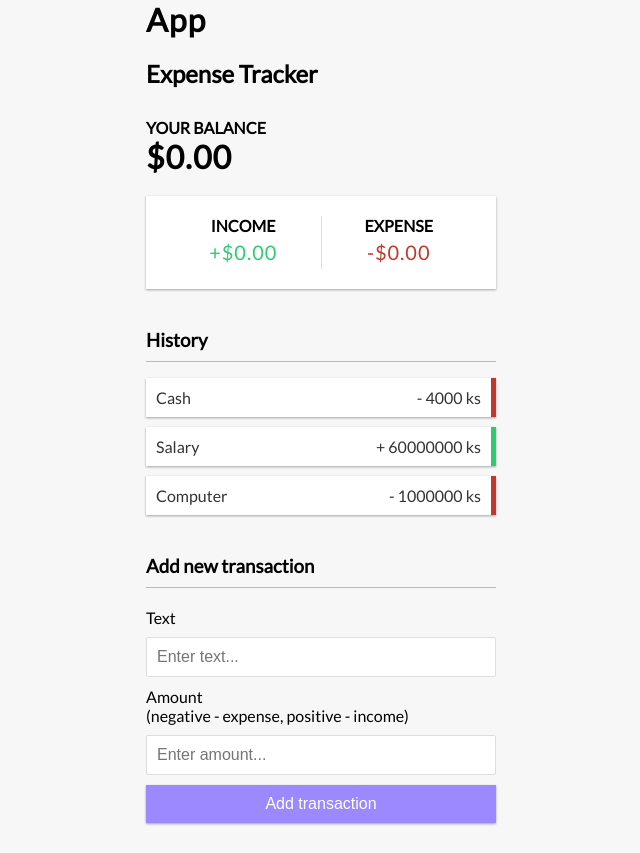
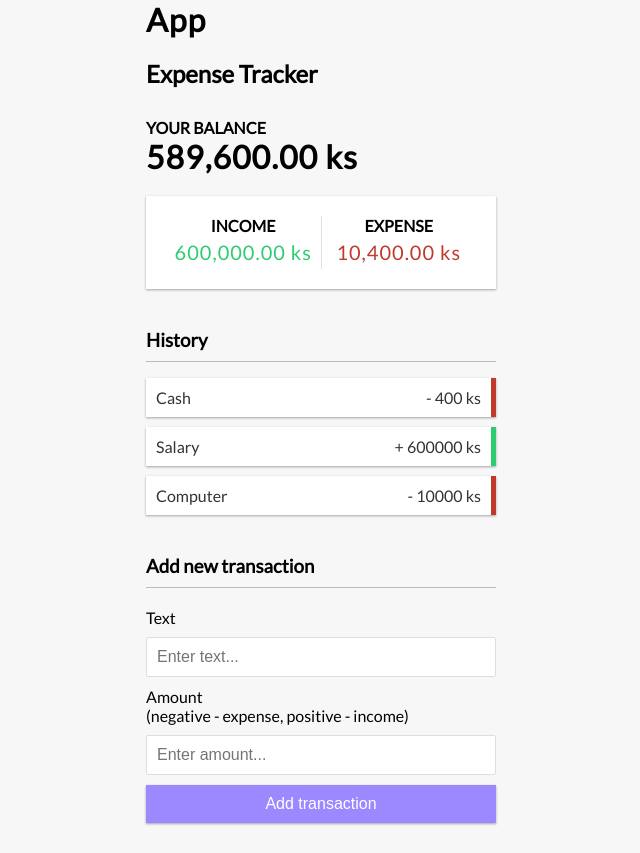
Before and after one commit to NightCoderMMCoder/Vue3-CLI, a Vue app: page / in a window 1280 px wide. Shown: the whole page, without its empty margins (319-959 px from the left). Built offline with nearby package versions, Linux system fonts and the light colour scheme.

Commit message:
11-calcTransaction

```diff
--- a/src/App.vue
+++ b/src/App.vue
@@ -2,7 +2,7 @@
   <h1>App</h1>
   <TheHeader></TheHeader>
   <div class="container">
-    <CalculateTransaction></CalculateTransaction>
+    <CalculateTransaction :transactions="transactions"></CalculateTransaction>
     <transactions-list
       :transactions="transactions"
       @delete-transaction="removeTransaction"
@@ -30,17 +30,17 @@ export default {
         {
           id: 1,
           name: "Cash",
-          amount: -4000,
+          amount: -400,
         },
         {
           id: 2,
           name: "Salary",
-          amount: 60000000,
+          amount: 600000,
         },
         {
           id: 3,
           name: "Computer",
-          amount: -1000000,
+          amount: -10000,
         },
       ],
     };
--- a/src/components/CalculateTransaction.vue
+++ b/src/components/CalculateTransaction.vue
@@ -1,21 +1,51 @@
 <template>
   <h4>Your Balance</h4>
-  <h1 id="balance">$0.00</h1>
+  <h1 id="balance">{{ totalBalance }} ks</h1>
 
   <div class="inc-exp-container">
     <div>
       <h4>Income</h4>
-      <p id="money-plus" class="money plus">+$0.00</p>
+      <p id="money-plus" class="money plus">{{ calcIncome }} ks</p>
     </div>
     <div>
       <h4>Expense</h4>
-      <p id="money-minus" class="money minus">-$0.00</p>
+      <p id="money-minus" class="money minus">{{ calcExpense }} ks</p>
     </div>
   </div>
 </template>
 
 <script>
-export default {};
+export default {
+  props: ["transactions"],
+  computed: {
+    calcIncome() {
+      return this.formatToCurrency(
+        this.transactions
+          .filter((transaction) => transaction.amount > 0)
+          .reduce((total, cur) => total + cur.amount, 0)
+      );
+    },
+    calcExpense() {
+      return this.formatToCurrency(
+        this.transactions
+          .filter((transaction) => transaction.amount < 0)
+          .reduce((total, cur) => total + cur.amount, 0)
+      );
+    },
+    totalBalance() {
+      return this.formatToCurrency(
+        this.transactions.reduce((total, cur) => total + cur.amount, 0)
+      );
+    },
+  },
+  methods: {
+    formatToCurrency(value) {
+      return Math.abs(value)
+        .toFixed(2)
+        .replace(/\d(?=(\d{3})+\.)/g, "$&,");
+    },
+  },
+};
 </script>
 
 <style scoped>
```
